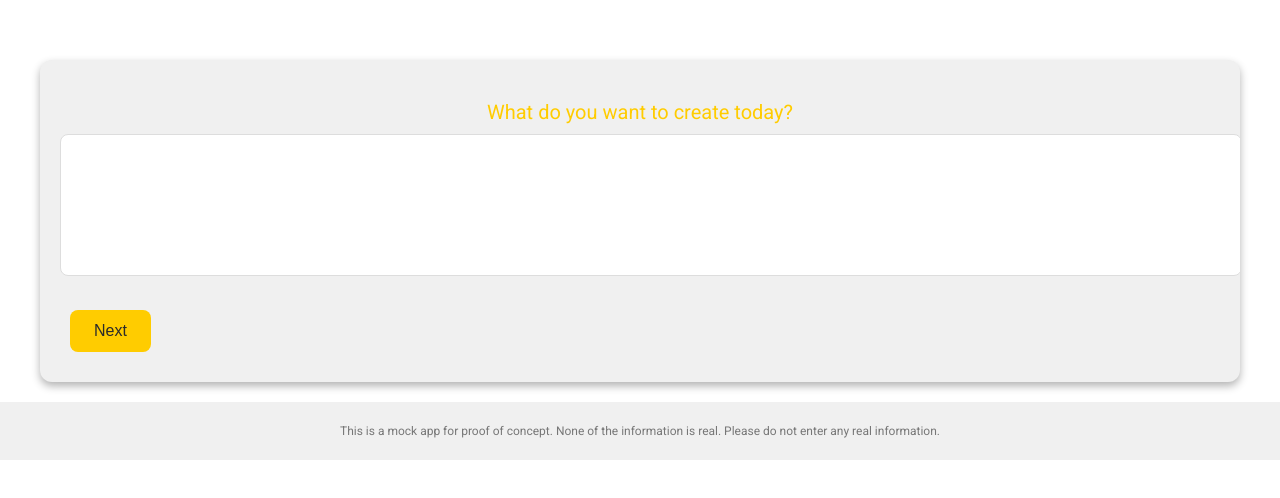
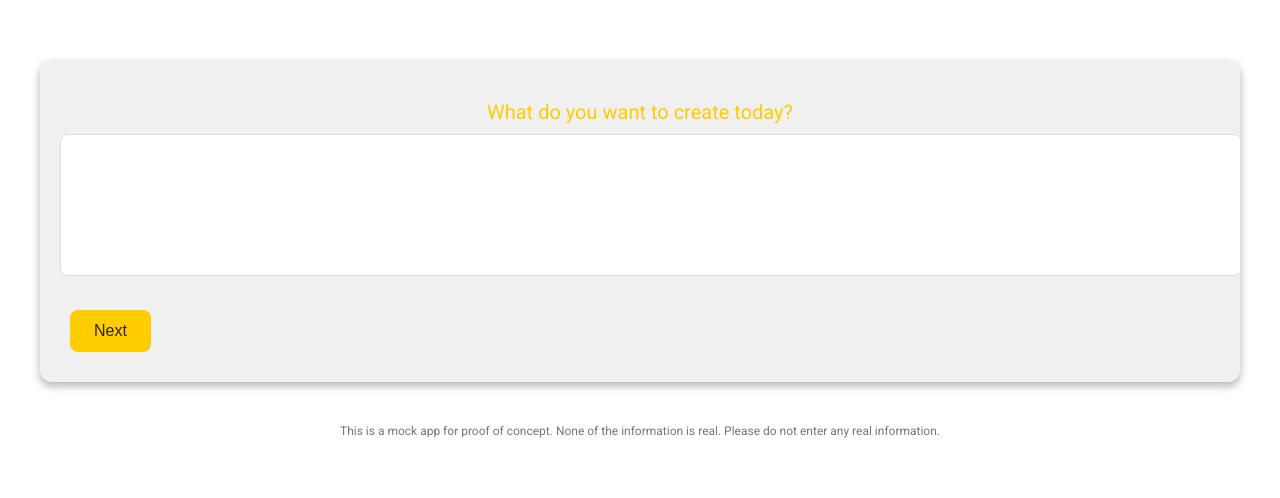
Before and after one commit to drayton555/citron-webapp, a plain HTML site: page index.html in a window 1280 px wide. Shown: the part 140-638 px from the top of the page. Drawn offline with nearby package versions, Linux system fonts and the light colour scheme; files whose address does not match are found by name.

Commit message:
Update styles.css

```diff
--- a/static/css/styles.css
+++ b/static/css/styles.css
@@ -201,7 +201,7 @@ footer {
     position: relative;
     margin-top: 20px;
     width: 100%;
-    background-color: #F0F0F0;
+    background-color: #FFFFFF;
     padding: 10px 0;
 }
 
```
